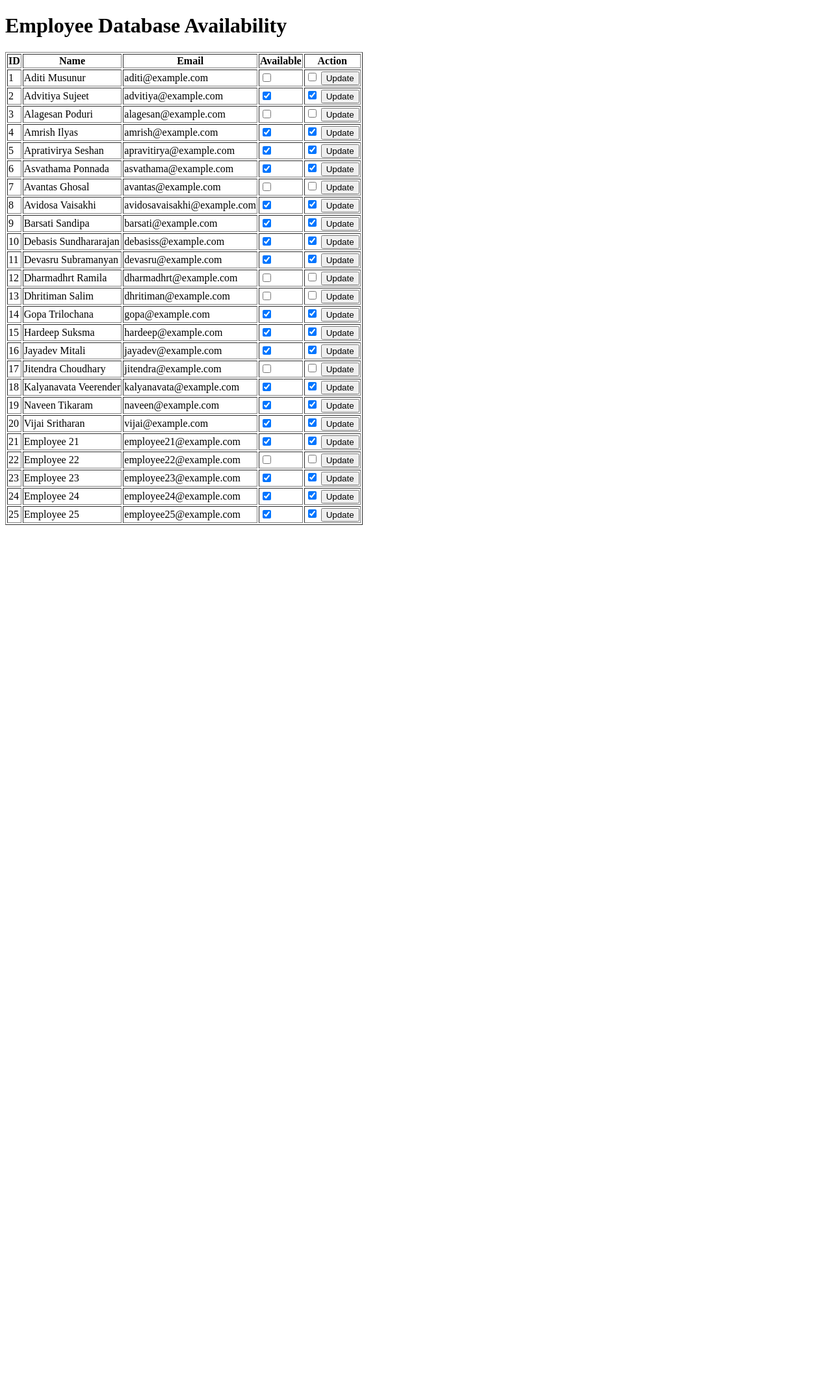
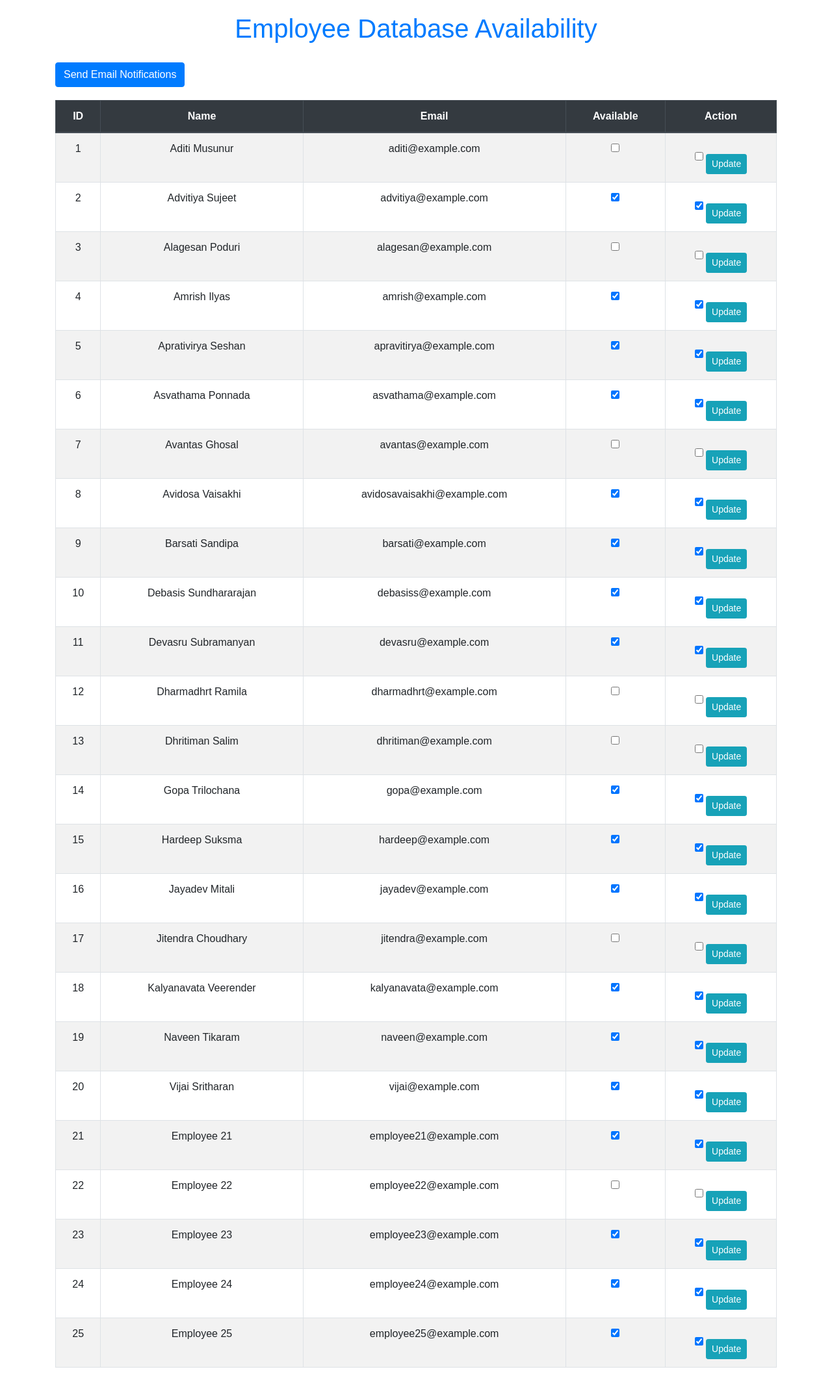
Before and after one commit to ANUJDWIVDI/SNH08_opti_flow_, a Flask app: page /emp in a window 1280 px wide. Shown: the whole page at 65% size. Before the commit the page ends 808 px from the top, so only its background shows below. Run offline with Flask 3, Linux system fonts and the light colour scheme; some libraries are stand-ins or nearby versions.

Commit message:
update initiate -- final stat -- email js

```diff
--- a/app.py
+++ b/app.py
@@ -65,6 +65,10 @@ print(employee_dict)
 def emp():
     return render_template('employee_db.html', employees=employee_dict.values())
 
+@app.route('/graph', methods=['GET', 'POST'])
+def graph():
+    return render_template('graph.html', employees=employee_dict.values())
+
 @app.route('/update_employee/<int:employee_id>', methods=['POST'])
 def update_employee(employee_id):
     if request.method == 'POST':
--- a/templates/employee_db.html
+++ b/templates/employee_db.html
@@ -4,12 +4,44 @@
     <meta charset="UTF-8">
     <meta http-equiv="X-UA-Compatible" content="IE=edge">
     <meta name="viewport" content="width=device-width, initial-scale=1.0">
-    <title>Employee Database</title>
+    <title>Employee Database Availability</title>
+
+    <!-- Bootstrap CSS -->
+    <link rel="stylesheet" href="https://stackpath.bootstrapcdn.com/bootstrap/4.3.1/css/bootstrap.min.css">
+
+    <style>
+        body {
+            font-family: 'Arial', sans-serif;
+            padding: 20px;
+        }
+
+        h1 {
+            color: #007bff; /* Bootstrap primary color */
+        }
+
+        table {
+            width: 100%;
+            margin-top: 20px;
+        }
+
+        th, td {
+            padding: 10px;
+            text-align: center;
+        }
+
+        button {
+            margin-top: 20px;
+        }
+    </style>
 </head>
 <body>
-    <h1>Employee Database Availability</h1>
+    <div class="container">
+        <h1 class="text-center">Employee Database Availability</h1>
 
-    <table border="1">
+        <button class="btn btn-primary" onclick="triggerEmailNotifications()">Send Email Notifications</button>
+
+        <table class="table table-bordered table-striped">
+            <thead class="thead-dark">
                 <tr>
                     <th>ID</th>
                     <th>Name</th>
@@ -17,6 +49,8 @@
                     <th>Available</th>
                     <th>Action</th>
                 </tr>
+            </thead>
+            <tbody>
                 {% for employee in employees %}
                 <tr>
                     <td>{{ employee['id'] }}</td>
@@ -30,12 +64,41 @@
                     <td>
                         <form method="post" action="{{ url_for('update_employee', employee_id=employee['id']) }}">
                             <input type="checkbox" name="available" {% if employee['available'] %}checked{% endif %}>
-        <button type="submit">Update</button>
+                            <button type="submit" class="btn btn-sm btn-info">Update</button>
                         </form>
                     </td>
-
                 </tr>
                 {% endfor %}
+            </tbody>
         </table>
+    </div>
+
+<script>
+    function triggerEmailNotifications() {
+        // Simulate sending emails
+        var notificationMessage = "Email notifications triggered for all employees";
+        var notification = new Notification('Notification', { body: notificationMessage });
+
+        // Simulate a delay before showing the next notification
+        setTimeout(function() {
+            notification.close(); // Close the initial notification
+            showFinalNotification();
+        }, 2000); // 3000 milliseconds (3 seconds) delay
+    }
+
+    function showFinalNotification() {
+        var finalNotificationMessage = "Emails sent to all employees";
+        var finalNotification = new Notification('Notification', { body: finalNotificationMessage });
+
+        // Show an additional alert
+        alert(finalNotificationMessage);
+    }
+</script>
+
+
+    <!-- Bootstrap JS and dependencies (optional) -->
+    <script src="https://code.jquery.com/jquery-3.3.1.slim.min.js"></script>
+    <script src="https://cdnjs.cloudflare.com/ajax/libs/popper.js/1.14.7/umd/popper.min.js"></script>
+    <script src="https://stackpath.bootstrapcdn.com/bootstrap/4.3.1/js/bootstrap.min.js"></script>
 </body>
 </html>
--- a/templates/index.html
+++ b/templates/index.html
@@ -52,6 +52,9 @@
                 </li>
                 <li class="nav-item">
                     <a class="nav-link" href="#optiCarFlow">OptiCarFlow Input</a>
+                </li>
+                <li class="nav-item">
+                    <a class="nav-link" href="/graph">Study</a>
                 </li>
             </ul>
         </div>
```
Also changed, not shown: templates/graph.html (added, +26 -0 lines), static/graph.jpeg (added). Lines whose indentation alone changed are shown as unchanged.
